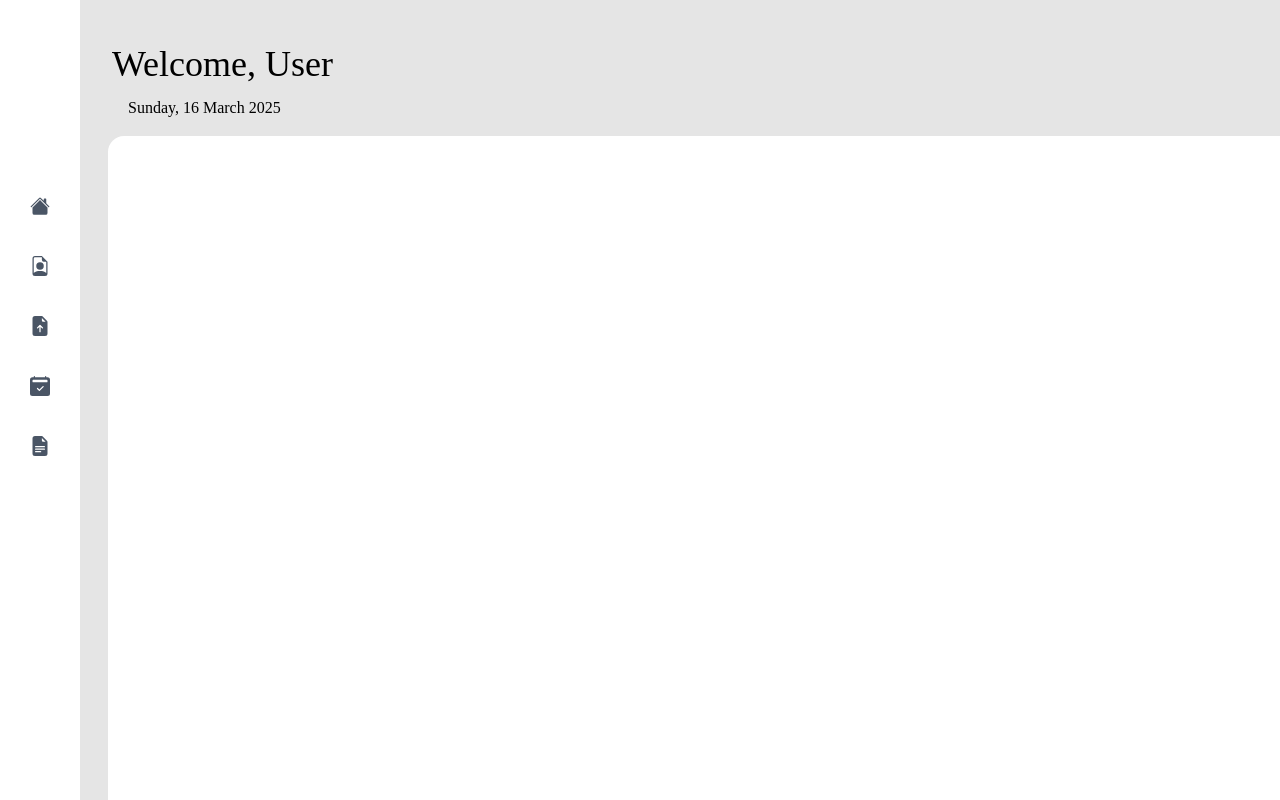
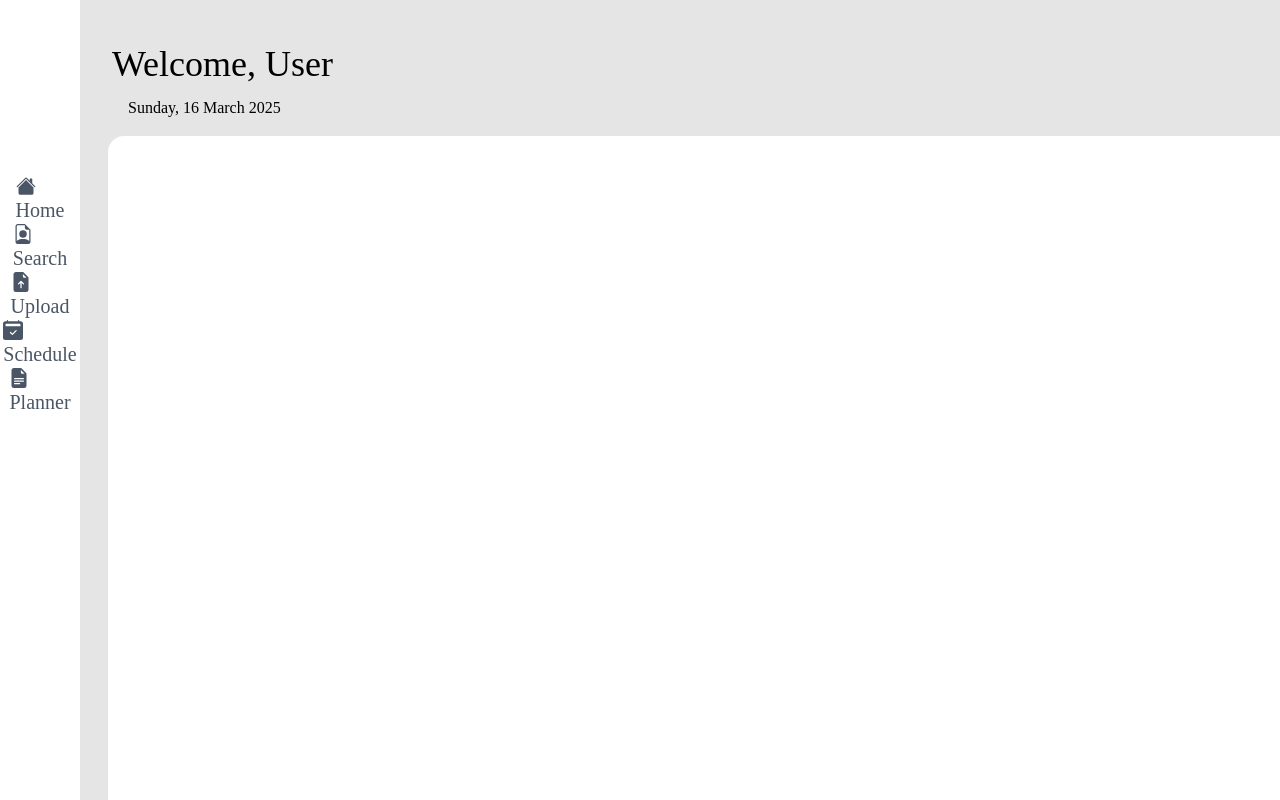
Before and after one commit to DigaantDogra/ClinicConnect, a React (Vite) app in the folder Clinic-connect/: page / in a window 1280 px wide. Built offline with nearby package versions, Linux system fonts and the light colour scheme.

Commit message:
Navbar Completed

```diff
--- a/Clinic-connect/src/Pages/NavBar.jsx
+++ b/Clinic-connect/src/Pages/NavBar.jsx
@@ -1,29 +1,59 @@
+import { useState } from "react"
 import { BsHouseFill, BsFileEarmarkPerson, BsFileEarmarkArrowUpFill, BsCalendar2CheckFill , BsFileEarmarkTextFill} from "react-icons/bs"
 
 
 export const Navbar = ({ section }) => {
+    // Use state to track the active icon by its name (or ID)
+    const [activeIcon, setActiveIcon] = useState(null);
 
+    return (
+      <>
+        <div className="fixed top-0 left-0 h-screen w-20 m-0 z-40 flex flex-col bg-white text-xl text-gray-600">
+          <div className="max-h-4xl mt-40 py-4">
+            <SideIcon
+              icon={<BsHouseFill />}
+              name="Home"
+              isActive={activeIcon === "Home"}
+              onClick={() => setActiveIcon("Home")}
+            />
+            <SideIcon
+              icon={<BsFileEarmarkPerson />}
+              name="Search"
+              isActive={activeIcon === "Search"}
+              onClick={() => setActiveIcon("Search")}
+            />
+            <SideIcon
+              icon={<BsFileEarmarkArrowUpFill />}
+              name="Upload"
+              isActive={activeIcon === "Upload"}
+              onClick={() => setActiveIcon("Upload")}
+            />
+            <SideIcon
+              icon={<BsCalendar2CheckFill />}
+              name="Schedule"
+              isActive={activeIcon === "Schedule"}
+              onClick={() => setActiveIcon("Schedule")}
+            />
+            <SideIcon
+              icon={<BsFileEarmarkTextFill />}
+              name="Planner"
+              isActive={activeIcon === "Planner"}
+              onClick={() => setActiveIcon("Planner")}
+            />
+          </div>
+        </div>
+        <section>{section}</section>
+      </>
+    );
+  };
 
-    return <>
-        <div className="fixed top-0 left-0 h-screen w-20 m-0
-                                flex flex-col
-                                bg-white text-xl text-gray-600">
-            <div className="max-h-4xl mt-40 py-4">
-                <SideIcon icon={<BsHouseFill />} />
-                <SideIcon icon={<BsFileEarmarkPerson />} />
-                <SideIcon icon={<BsFileEarmarkArrowUpFill />} />
-                <SideIcon icon={<BsCalendar2CheckFill />} />
-                <SideIcon icon={<BsFileEarmarkTextFill />} />
-            </div>
-        </div>
-        <section>
-            {section}
-        </section>
-    </>
-}
-
-const SideIcon = ({ icon }) => {
-    return <div className="sidebar-icon">
+  const SideIcon = ({ icon, name = "name", isActive, onClick }) => {
+    return (
+      <button onClick={onClick} className={isActive ? "sidebar-icon group" : "sidebar-icon-h group"}>
         {icon}
-    </div>
-}
+        <span className={`sidebar-name ${isActive ? "" : "group-hover:scale-100"}`}>
+          {name}
+        </span>
+      </button>
+    );
+  };
```
